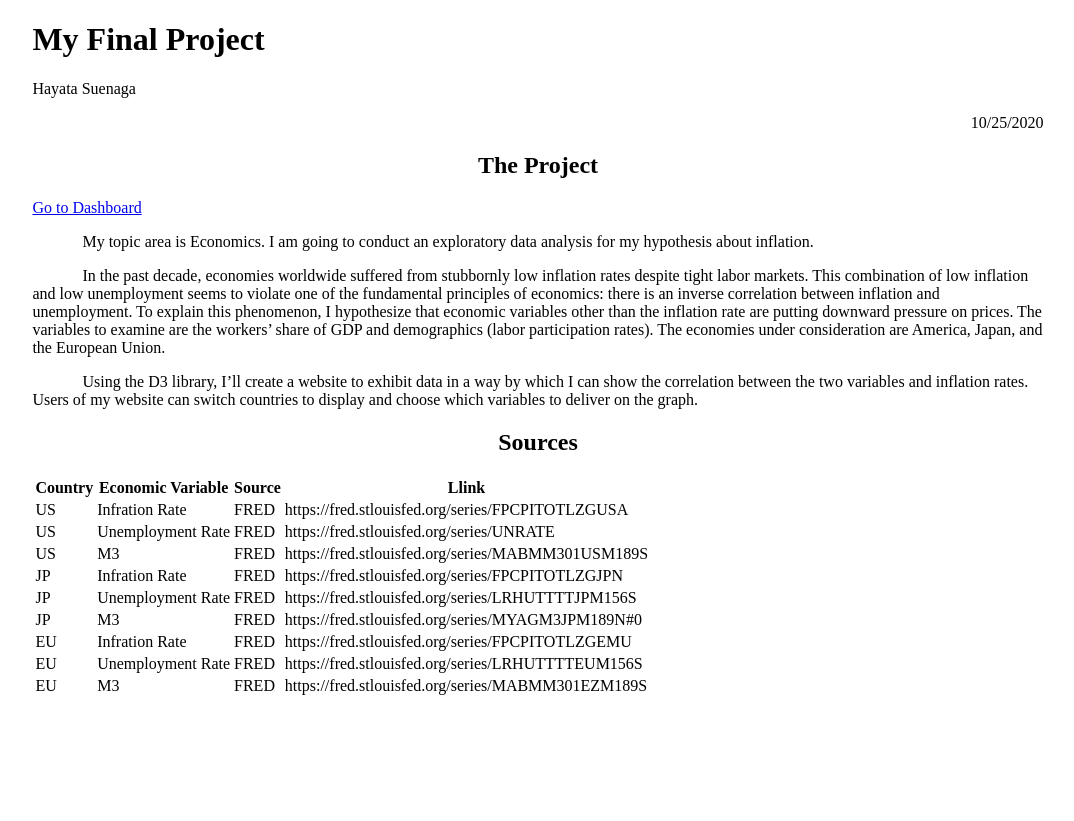
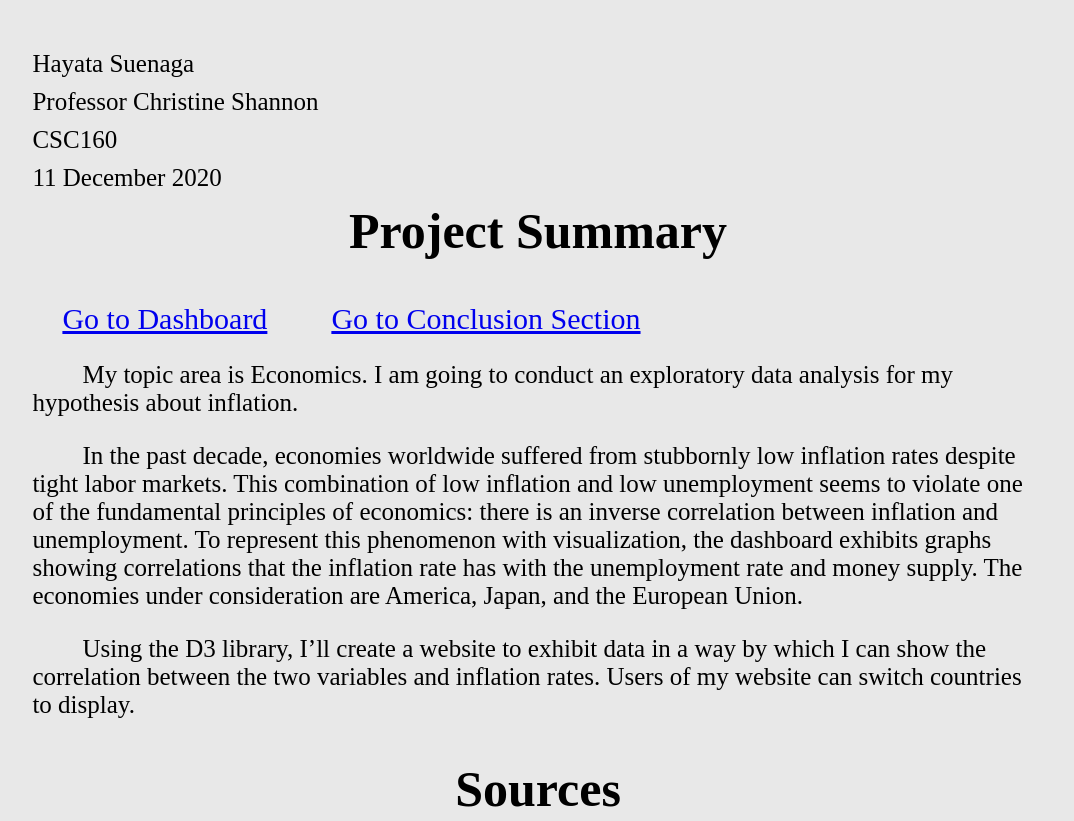
Before and after one commit to hayataCSC/FinalProject1, a plain HTML site: page index.html in a window 1280 px wide. Shown: the top 821 px of the page, without its empty margins (102-1176 px from the left). Before the commit the page ends 800 px from the top, so only its background shows below. Drawn offline with nearby package versions, Linux system fonts and the light colour scheme.

Commit message:
Final Push (I hope...)

```diff
--- /dev/null
+++ b/css/argument.css
@@ -0,0 +1,54 @@
+body {
+    background-color: #e8e8e8;
+    width: 1800px;
+}
+
+a {
+    display: inline-block;
+    margin: 30px 30px 30px 0;
+    font-size: 30px;
+}
+
+h2 {
+    font-size: 50px;
+    margin-top: 30px;
+}
+
+#title {
+    margin-bottom: 10px;
+}
+
+p {
+    font-size: 25px;
+    text-align: left;
+    text-indent: 50px;
+}
+
+img {
+    margin: 0 auto;
+    box-shadow: 0 4px 8px 0 rgba(0, 0, 0, 0.2), 0 6px 20px 0 rgba(0, 0, 0, 0.19);
+}
+
+#graph1 {
+    width: 80%;
+    margin: 0 auto;
+    margin-bottom: 50px;
+}
+
+#graph2 {
+    width: 50%;
+    float: left;
+    margin-right: 30px;
+}
+
+#graph3 {
+    width: 50%;
+    float: right;
+    margin-left: 30px;
+}
+
+.container {
+    width: 70%;
+    margin: 0 auto 100px;
+    text-align: center;
+}
--- a/css/dashboard.css
+++ b/css/dashboard.css
@@ -2,6 +2,12 @@ body {
     width: 1250px;
     margin: 20px auto 0;
     background-color: #e8e8e8;
+}
+
+#note {
+    font-size: 12px;
+    text-align: left;
+    color: #34626c;
 }
 
 #control {
@@ -23,8 +29,13 @@ body {
     text-align: center;
 }
 
+a {
+    display: block;
+    margin-top: 10px;
+}
+
 #legend {
-    height: 400px;
+    height: 230px;
 }
 
 button {
@@ -70,6 +81,10 @@ button {
     display: none;
 }
 
+.hidden2 {
+    display: none;
+}
+
 .line {
     fill: none;
     stroke: #34626c;
--- a/css/index.css
+++ b/css/index.css
@@ -1,6 +1,30 @@
+body {
+    background-color: #e8e8e8;
+    margin-top: 50px;
+    margin-bottom: 50px;
+}
 
-.date {
-    text-align: right;
+.link {
+    display: inline-block;
+    margin: 0 30px 0;
+    font-size: 30px;
+}
+
+header p {
+    margin: 10px auto 10px;
+}
+
+h2 {
+    font-size: 50px;
+    text-align: center;
+}
+
+main h2 {
+    margin-top: 0;
+}
+
+p {
+    font-size: 25px;
 }
 
 .container {
@@ -12,6 +36,10 @@
     text-indent: 50px;
 }
 
-h2 {
-    text-align: center;
+#citeTable {
+    margin: 0 auto;
+    font-size: 30px;
+    background-color: white;
+    padding: 30px;
+    border-radius: 30px;
 }
--- a/index.html
+++ b/index.html
@@ -7,24 +7,26 @@
 
     <header>
         <div class="container">
-            <h1>My Final Project</h1>
             <p>Hayata Suenaga</p>
-            <p class="date">10/25/2020</p>
+            <p>Professor Christine Shannon</p>
+            <p>CSC160</p>
+            <p>11 December 2020</p>
         </div>
     </header>
 
     <main>
         <div class="container">
-            <h2>The Project</h2>
-            <a href="dashboard.html">Go to Dashboard</a>
+            <h2>Project Summary</h2>
+            <a class="link" href="dashboard.html">Go to Dashboard</a>
+            <a class="link" href="argument.html">Go to Conclusion Section</a>
             <p class="text">
                 My topic area is Economics. I am going to conduct an exploratory data analysis for my hypothesis about inflation.
             </p>
             <p class="text">
-                In the past decade, economies worldwide suffered from stubbornly low inflation rates despite tight labor markets. This combination of low inflation and low unemployment seems to violate one of the fundamental principles of economics: there is an inverse correlation between inflation and unemployment. To explain this phenomenon, I hypothesize that economic variables other than the inflation rate are putting downward pressure on prices. The variables to examine are the workers’ share of GDP and demographics (labor participation rates). The economies under consideration are America, Japan, and the European Union.
+                In the past decade, economies worldwide suffered from stubbornly low inflation rates despite tight labor markets. This combination of low inflation and low unemployment seems to violate one of the fundamental principles of economics: there is an inverse correlation between inflation and unemployment. To represent this phenomenon with visualization, the dashboard exhibits graphs showing correlations that the inflation rate has with the unemployment rate and money supply. The economies under consideration are America, Japan, and the European Union.
             </p>
             <p class="text">
-                Using the D3 library, I’ll create a website to exhibit data in a way by which I can show the correlation between the two variables and inflation rates. Users of my website can switch countries to display and choose which variables to deliver on the graph.
+                Using the D3 library, I’ll create a website to exhibit data in a way by which I can show the correlation between the two variables and inflation rates. Users of my website can switch countries to display.
             </p>
         </div>
     </main>
--- a/js/dashboard.js
+++ b/js/dashboard.js
@@ -179,6 +179,9 @@ var drawAxes = function(d, graph, margins, xScale, yScale)
 var drawLegends = function(d)
 {
     console.log("drawLegends was called");
+
+    //Show up the note
+    d3.select("#note").classed("hidden2", false);
 
     var decade = ["d60s", "d70s", "d80s", "d90s", "d00s", "d10s"];
 
--- a/js/index.js
+++ b/js/index.js
@@ -25,6 +25,7 @@ var drawTable = function(d)
     //Make link column
     rows.append("td")
         .append("a")
+        .attr("href", function(aSource){return aSource.link;})
         .text(function(aSource){return aSource.link;})
 }
 
```
Also changed, not shown: argument.html (added, +36 -0 lines), dashboard.html (+3 -1 lines), image/graph1.png (added), image/graph2.png (added), image/graph3.png (added), image/japan_graph.png (added), 2 other files.
